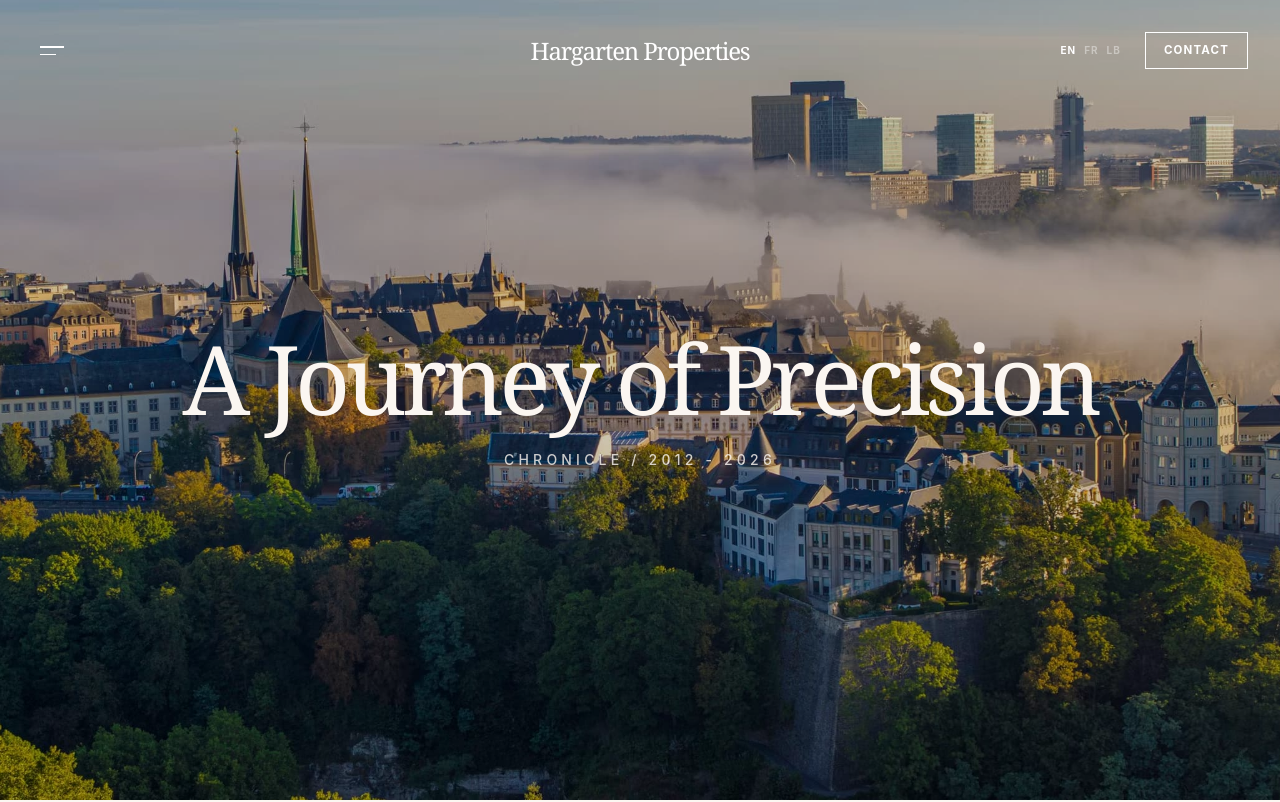
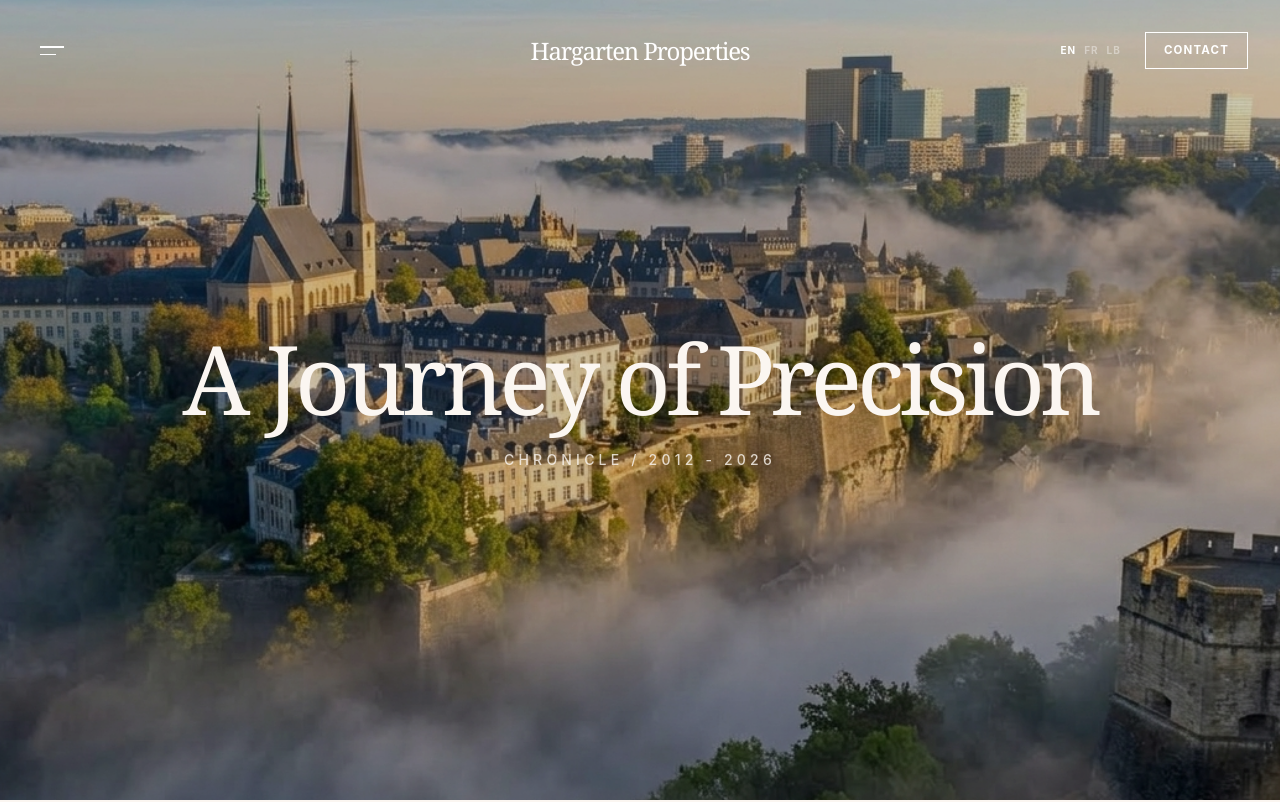
Before and after one commit to briggsdavis/hargarten, a React (Vite) app: page / in a window 1280 px wide. Shown: the top 802 px of the page. Built offline with nearby package versions, Linux system fonts and the light colour scheme.

Commit message:
Use local images for hero banner and Long-Term Partnerships section
- Home hero: replace luxembourg.jpg with newhro.png
- About values: replace Pexels URL for Long-Term Partnerships with partnership.jpg

https://claude.ai/code/session_01BVRwKJif8pETmPLLwtRBU1

```diff
--- a/src/pages/About.tsx
+++ b/src/pages/About.tsx
@@ -19,12 +19,7 @@ export const About = () => {
     },
     { title: t("about_value4_title"), desc: t("about_value4_desc"), quote: "", image: "/livingroom.jpg" },
     { title: t("about_value5_title"), desc: t("about_value5_desc"), quote: t("about_value5_quote"), image: "/aboutt.jpg" },
-    {
-      title: t("about_value6_title"),
-      desc: t("about_value6_desc"),
-      quote: "",
-      image: "https://images.pexels.com/photos/1571460/pexels-photo-1571460.jpeg?auto=compress&cs=tinysrgb&w=1200",
-    },
+    { title: t("about_value6_title"), desc: t("about_value6_desc"), quote: "", image: "/partnership.jpg" },
   ]
 
   const { scrollYProgress } = useScroll({
--- a/src/pages/Home.tsx
+++ b/src/pages/Home.tsx
@@ -37,7 +37,7 @@ export const Home = () => {
             style={{ y: parallaxY }}
             className="absolute inset-0 w-full h-[130%] -top-[15%]"
           >
-            <img src="/luxembourg.jpg" alt="Luxembourg" className="w-full h-full object-cover" />
+            <img src="/newhro.png" alt="Luxembourg" className="w-full h-full object-cover" />
           </motion.div>
           <div className="absolute inset-0 bg-black/20" />
         </motion.div>
```
